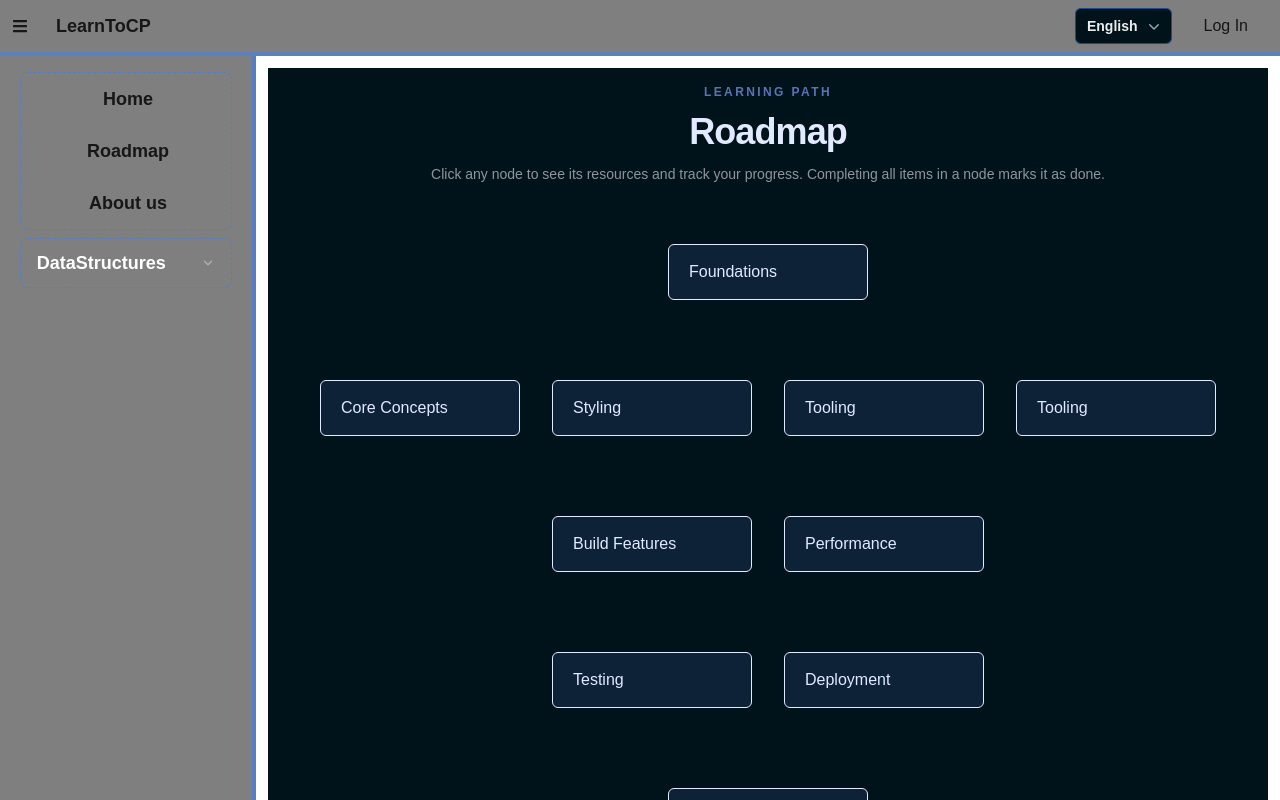
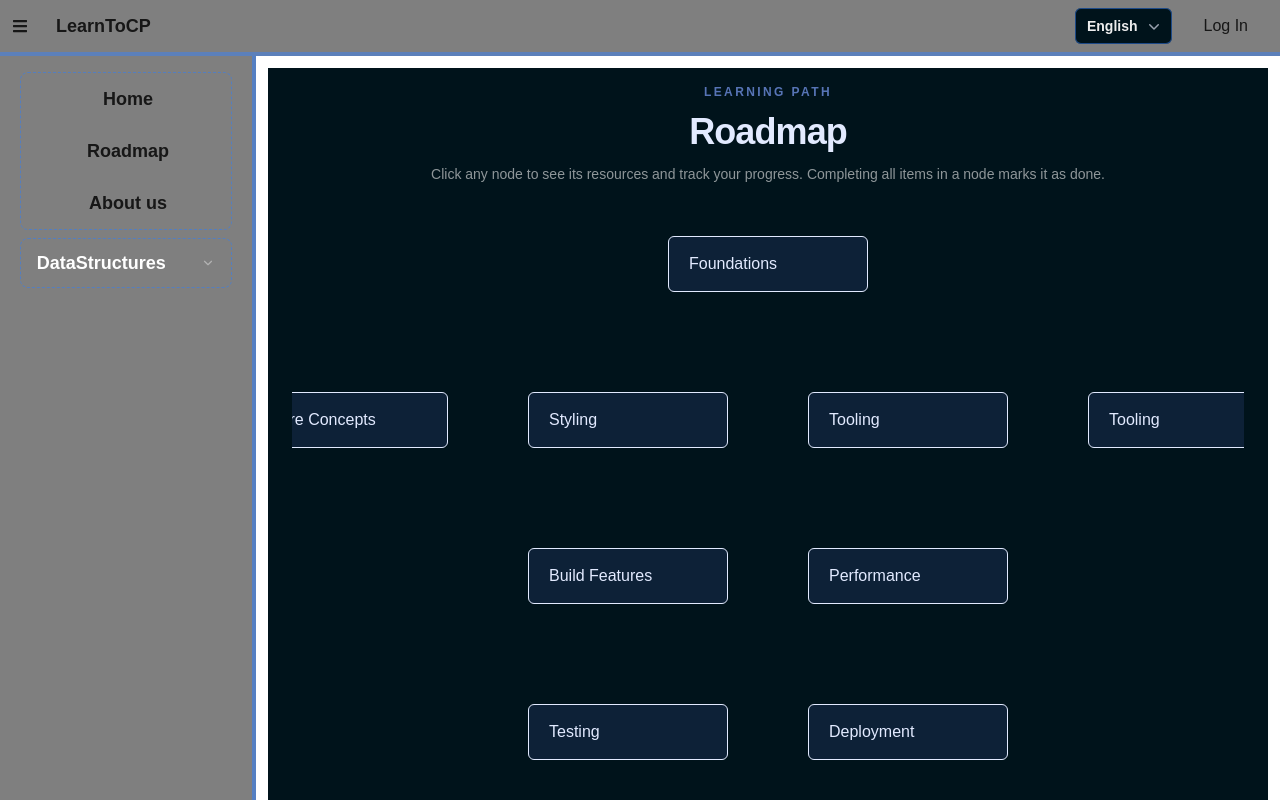
Before and after one commit to ZippyBagi/LearnToCP, a Next.js app in the folder learntocp/: page /roadmap in a window 1280 px wide. Built offline with nearby package versions, Linux system fonts and the light colour scheme.

Commit message:
Partial mobile support

```diff
--- a/learntocp/app/roadmap/page.tsx
+++ b/learntocp/app/roadmap/page.tsx
@@ -29,8 +29,8 @@ export default function RoadmapPage() {
       </header>
 
       {/* Diagram */}
-      <section aria-label="Roadmap diagram" className="mx-auto max-w-5xl overflow-x-auto">
-        <RoadmapCanvas matrix={roadmapMatrix} />
+      <section aria-label="Roadmap diagram" className="w-full overflow-x-auto">
+        <div className="flex justify-center"><RoadmapCanvas matrix={roadmapMatrix} /></div>
       </section>
     </main>
   );
--- a/learntocp/app/ui/roadmap/RoadmapCanvas.tsx
+++ b/learntocp/app/ui/roadmap/RoadmapCanvas.tsx
@@ -25,13 +25,14 @@ export function RoadmapCanvas({ matrix }: RoadmapCanvasProps) {
     handleToggle,
   } = useRoadmapCanvas(matrix);
 
+  {/*min-w-6xl minimum needed for 4 nodes per row*/}
   return (
-    <div className="relative w-full">
-      <div className="flex flex-col items-center gap-20 py-12 pb-10">
+    <div className="min-w-6xl">
+      <div className="flex flex-col items-center pt-10 gap-25 w-full">
         {matrix.map((layer, li) => (
           <div
             key={li}
-            className="flex flex-row flex-wrap items-stretch justify-center gap-8"
+            className="flex flex-row flex-wrap items-stretch justify-center gap-20 w-full"
           >
             {layer.map((node, ni) => (
               <div
```
